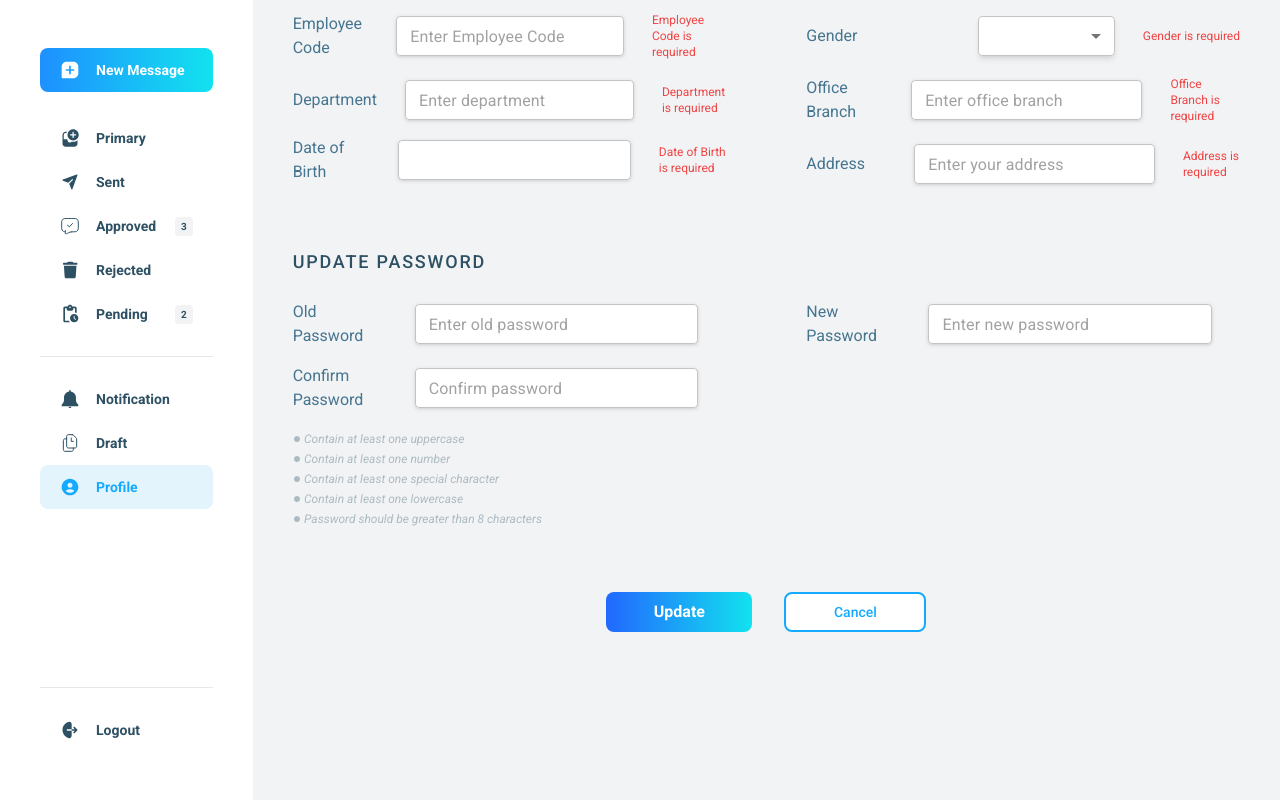
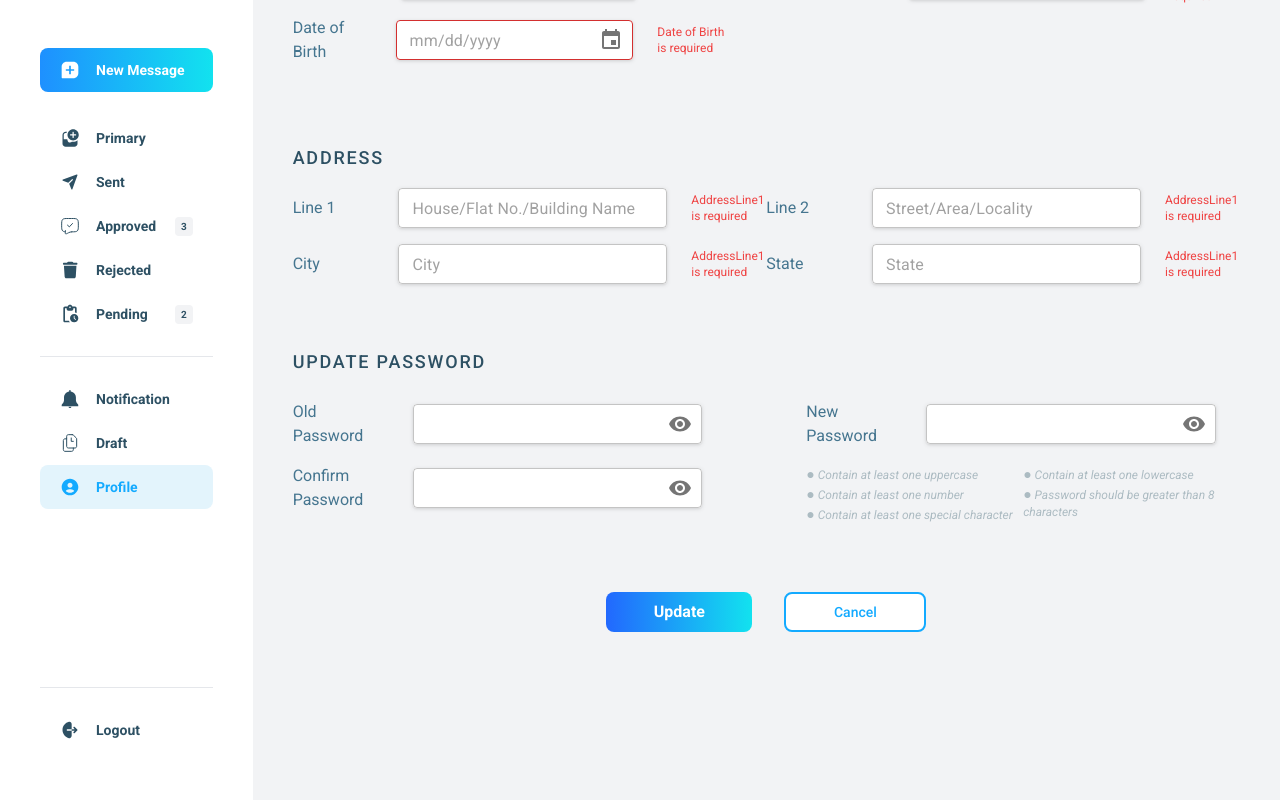
Before and after one commit to Coders-Royale/E-Daftar, a React (Create React App) app in the folder client/: page /1/profile in a window 1280 px wide. Both pictures are taken after a click on the button "Update". Built offline with nearby package versions, Linux system fonts and the light colour scheme.

Commit message:
Setup React Query

```diff
--- a/client/package.json
+++ b/client/package.json
@@ -12,6 +12,9 @@
     "@fortawesome/react-fontawesome": "^0.2.0",
     "@mui/icons-material": "^5.8.4",
     "@mui/material": "^5.9.0",
+    "@mui/x-date-pickers": "^5.0.0-beta.2",
+    "@tanstack/react-query": "^4.0.10",
+    "@tanstack/react-query-devtools": "^4.0.10",
     "@testing-library/jest-dom": "^5.16.4",
     "@testing-library/react": "^13.3.0",
     "@testing-library/user-event": "^13.5.0",
@@ -21,11 +24,12 @@
     "@types/react-dom": "^18.0.6",
     "babel-plugin-macros": "^3.1.0",
     "chart.js": "^3.8.0",
+    "date-fns": "^2.29.1",
+    "moment": "^2.29.4",
     "react": "^18.2.0",
     "react-chartjs-2": "^4.3.1",
     "react-compare-slider": "^2.2.0",
     "react-dom": "^18.2.0",
-    "react-query": "^3.39.2",
     "react-router-dom": "^6.3.0",
     "react-scripts": "5.0.1",
     "svgo": "^2.8.0",
--- a/client/src/App.tsx
+++ b/client/src/App.tsx
@@ -1,6 +1,7 @@
 import { useState } from "react";
 import { Routes, Route } from "react-router-dom";
-import { QueryClient, QueryClientProvider } from "react-query";
+import { QueryClient, QueryClientProvider } from "@tanstack/react-query";
+import { ReactQueryDevtools } from "@tanstack/react-query-devtools";
 import Homepage from "./pages/Homepage";
 import SignIn from "./pages/registration/SignIn";
 import ForgotPassword from "./pages/registration/ForgotPassword";
@@ -64,6 +65,7 @@ const App: React.FC = () => {
             element={<Sent selected={selected} setSelected={setSelected} />}
           />
         </Routes>
+        <ReactQueryDevtools initialIsOpen={false} />
       </QueryClientProvider>
     </div>
   );
--- a/client/src/pages/user/Profile.tsx
+++ b/client/src/pages/user/Profile.tsx
@@ -6,6 +6,19 @@ import KeyboardTabIcon from "@mui/icons-material/KeyboardTab";
 import Dp from "../../images/profile_page_dp.png";
 import MenuItem from "@mui/material/MenuItem";
 import FormControl from "@mui/material/FormControl";
+import Box from "@mui/material/Box";
+import IconButton from "@mui/material/IconButton";
+import Input from "@mui/material/Input";
+import FilledInput from "@mui/material/FilledInput";
+import OutlinedInput from "@mui/material/OutlinedInput";
+import InputLabel from "@mui/material/InputLabel";
+import InputAdornment from "@mui/material/InputAdornment";
+import FormHelperText from "@mui/material/FormHelperText";
+import Visibility from "@mui/icons-material/Visibility";
+import VisibilityOff from "@mui/icons-material/VisibilityOff";
+import { AdapterDateFns } from "@mui/x-date-pickers/AdapterDateFns";
+import { LocalizationProvider } from "@mui/x-date-pickers/LocalizationProvider";
+import { DesktopDatePicker } from "@mui/x-date-pickers/DesktopDatePicker";
 import Select, { SelectChangeEvent } from "@mui/material/Select";
 
 interface Props {
@@ -22,10 +35,12 @@ const Profile = ({ selected, setSelected }: Props) => {
   const [emailId, setEmailId] = useState<string>("");
   const [employeeCode, setEmployeeCode] = useState<string>("");
   const [department, setDepartment] = useState<string>("");
-  const [dob, setDob] = useState<string>("");
+  const [dob, setDob] = useState<Date | string | null>("");
   const [mobileNo, setMobileNo] = useState<string>("");
   const [officeBranch, setOfficeBranch] = useState<string>("");
-  const [address, setAddress] = useState<string>("");
+  const [addressLine1, setAddressLine1] = useState<string>("");
+  const [addressLine2, setAddressLine2] = useState<string>("");
+  const [addressLine3, setAddressLine3] = useState<string>("");
   const [gender, setGender] = useState<string>("");
 
   const [uppercase, setUppercase] = useState(false);
@@ -40,17 +55,13 @@ const Profile = ({ selected, setSelected }: Props) => {
   const [confirmPassword, setConfirmPassword] = useState("");
   const [showConfirmPassword, setShowConfirmPassword] = useState(false);
 
-  const handleChange = (event: SelectChangeEvent) => {
-    setGender(event.target.value as string);
-  };
-
   const clearInputs = () => {
     (document.getElementById("firstName") as HTMLInputElement)!.value = "";
     (document.getElementById("lastName") as HTMLInputElement)!.value = "";
     (document.getElementById("employeeCode") as HTMLInputElement)!.value = "";
     (document.getElementById("gender") as HTMLInputElement)!.value = "";
     (document.getElementById("dob") as HTMLInputElement)!.value = "";
-    (document.getElementById("address") as HTMLInputElement)!.value = "";
+    (document.getElementById("addressLine1") as HTMLInputElement)!.value = "";
     (document.getElementById("emailid") as HTMLInputElement)!.value = "";
     (document.getElementById("mobileno") as HTMLInputElement)!.value = "";
     (document.getElementById("department") as HTMLInputElement)!.value = "";
@@ -158,10 +169,10 @@ const Profile = ({ selected, setSelected }: Props) => {
       errLength++;
     }
 
-    if (address === "") {
+    if (addressLine1 === "") {
       setErrors((errors: Error[]) => [
         ...errors,
-        { type: "address", message: "Address is required" },
+        { type: "addressLine1", message: "AddressLine1 is required" },
       ]);
       errLength++;
     }
@@ -245,7 +256,7 @@ const Profile = ({ selected, setSelected }: Props) => {
 
           <div className="mt-6 grid grid-cols-2 gap-20">
             <div>
-              <div className="flex flex-row gap-7 items-center mb-4">
+              <div className="flex flex-row gap-6 items-center mb-4">
                 <h1 className="font-normal text-base text-gray-650 w-36">
                   First Name
                 </h1>
@@ -274,7 +285,7 @@ const Profile = ({ selected, setSelected }: Props) => {
                     : null}
                 </div>
               </div>
-              <div className="flex flex-row gap-7 items-center mb-4">
+              <div className="flex flex-row gap-6 items-center mb-4">
                 <h1 className="font-normal text-base text-gray-650 w-36">
                   Email ID
                 </h1>
@@ -282,6 +293,7 @@ const Profile = ({ selected, setSelected }: Props) => {
                 <div className="bg-white w-full rounded drop-shadow">
                   <TextField
                     id="filled-search"
+                    disabled
                     className="w-full flex-auto"
                     placeholder="Enter Email ID"
                     onChange={(e) => setEmailId(e.target.value)}
@@ -303,7 +315,7 @@ const Profile = ({ selected, setSelected }: Props) => {
                     : null}
                 </div>
               </div>
-              <div className="flex flex-row gap-7 items-center mb-4">
+              <div className="flex flex-row gap-6 items-center mb-4">
                 <h1 className="font-normal text-base text-gray-650 w-36">
                   Employee Code
                 </h1>
@@ -332,7 +344,7 @@ const Profile = ({ selected, setSelected }: Props) => {
                     : null}
                 </div>
               </div>
-              <div className="flex flex-row gap-7 items-center mb-4">
+              <div className="flex flex-row gap-6 items-center mb-4">
                 <h1 className="font-normal text-base text-gray-650 w-36">
                   Department
                 </h1>
@@ -361,20 +373,26 @@ const Profile = ({ selected, setSelected }: Props) => {
                     : null}
                 </div>
               </div>
-              <div className="flex flex-row gap-7 items-center mb-4">
+              <div className="flex flex-row gap-6 items-center mb-4">
                 <h1 className="font-normal text-base text-gray-650 w-36">
                   Date of Birth
                 </h1>
 
-                <div className="bg-white w-full  rounded drop-shadow">
+                <div className="bg-white w-full rounded drop-shadow">
+                  <LocalizationProvider dateAdapter={AdapterDateFns}>
+                    <DesktopDatePicker
+                      inputFormat="MM/dd/yyyy"
+                      value={dob}
+                      onChange={(date) => setDob(date)}
+                      renderInput={(params) => (
                         <TextField
-                    id="filled-search"
-                    className="w-full flex-auto"
-                    placeholder=""
-                    onChange={(e) => setDob(e.target.value)}
-                    variant="outlined"
+                          {...params}
+                          className="w-full"
                           size="small"
                         />
+                      )}
+                    />
+                  </LocalizationProvider>
                 </div>
                 <div className="mt-1 mb-1 text-left">
                   {errors.length > 0
@@ -393,7 +411,7 @@ const Profile = ({ selected, setSelected }: Props) => {
             </div>
 
             <div>
-              <div className="flex flex-row gap-7 items-center mb-4">
+              <div className="flex flex-row gap-6 items-center mb-4">
                 <h1 className="font-normal text-base text-gray-650 w-36">
                   Last Name
                 </h1>
@@ -422,7 +440,7 @@ const Profile = ({ selected, setSelected }: Props) => {
                     : null}
                 </div>
               </div>
-              <div className="flex flex-row gap-7 items-center mb-4">
+              <div className="flex flex-row gap-6 items-center mb-4">
                 <h1 className="font-normal text-base text-gray-650 w-36">
                   Mobile Number
                 </h1>
@@ -451,23 +469,26 @@ const Profile = ({ selected, setSelected }: Props) => {
                     : null}
                 </div>
               </div>
-              <div className="flex flex-row gap-7 items-center mb-4">
+              <div className="flex flex-row gap-6 items-center mb-4">
                 <h1 className="font-normal text-base text-gray-650 w-36">
                   Gender
                 </h1>
-                <div className="bg-white shadow-md rounded flex-auto">
+                <div className="bg-white w-full shadow-md rounded flex-auto">
                   <FormControl fullWidth>
                     <Select
-                      labelId="label-gender"
                       id="gender"
                       value={gender}
-                      onChange={handleChange}
+                      onChange={(e) => setGender(e.target.value)}
+                      displayEmpty
                       size="small"
-                      className=""
+                      className="w-full"
                     >
+                      <MenuItem value="">
+                        <em>Select</em>
+                      </MenuItem>
                       <MenuItem value="Male">Male</MenuItem>
                       <MenuItem value="Female">Female</MenuItem>
-                      <MenuItem value="Transgender">Transgender</MenuItem>
+                      <MenuItem value="Other">Other</MenuItem>
                     </Select>
                   </FormControl>
                 </div>
@@ -485,7 +506,7 @@ const Profile = ({ selected, setSelected }: Props) => {
                     : null}
                 </div>
               </div>
-              <div className="flex flex-row gap-7 items-center mb-4">
+              <div className="flex flex-row gap-6 items-center mb-4">
                 <h1 className="font-normal text-base text-gray-650 w-36">
                   Office Branch
                 </h1>
@@ -514,17 +535,25 @@ const Profile = ({ selected, setSelected }: Props) => {
                     : null}
                 </div>
               </div>
-              <div className="flex flex-row gap-7 items-center mb-4">
+            </div>
+          </div>
+        </div>
+
+        <div className="mt-16">
+          <h1 className="mt-12 mb-4 text-lg font-medium tracking-widest text-gray-750">
+            ADDRESS
+          </h1>
+          <div className="flex flex-row">
+            <div className="flex flex-row gap-6 w-1/2 items-center mb-4">
               <h1 className="font-normal text-base text-gray-650 w-36">
-                  Address
+                Line 1
               </h1>
-
-                <div className="bg-white w-full  rounded drop-shadow">
+              <div className="bg-white w-full rounded drop-shadow">
                 <TextField
                   id="filled-search"
                   className="w-full flex-auto"
-                    placeholder="Enter your address"
-                    onChange={(e) => setAddress(e.target.value)}
+                  placeholder="House/Flat No./Building Name"
+                  onChange={(e) => setAddressLine1(e.target.value)}
                   variant="outlined"
                   size="small"
                 />
@@ -532,7 +561,94 @@ const Profile = ({ selected, setSelected }: Props) => {
               <div className="mt-1 mb-1 text-left">
                 {errors.length > 0
                   ? errors.map((item, index) => {
-                        if (item.type === "address") {
+                      if (item.type === "addressLine1") {
+                        return (
+                          <p className="text-red-500 text-xs" key={index}>
+                            {item.message}
+                          </p>
+                        );
+                      }
+                    })
+                  : null}
+              </div>
+            </div>
+            <div className="flex flex-row gap-6 w-1/2 items-center mb-4">
+              <h1 className="font-normal text-base text-gray-650 w-36">
+                Line 2
+              </h1>
+
+              <div className="bg-white w-full rounded drop-shadow">
+                <TextField
+                  id="filled-search"
+                  className="w-full flex-auto"
+                  placeholder="Street/Area/Locality"
+                  onChange={(e) => setAddressLine1(e.target.value)}
+                  variant="outlined"
+                  size="small"
+                />
+              </div>
+              <div className="mt-1 mb-1 text-left">
+                {errors.length > 0
+                  ? errors.map((item, index) => {
+                      if (item.type === "addressLine1") {
+                        return (
+                          <p className="text-red-500 text-xs" key={index}>
+                            {item.message}
+                          </p>
+                        );
+                      }
+                    })
+                  : null}
+              </div>
+            </div>
+          </div>
+          <div className="flex flex-row">
+            <div className="flex flex-row gap-6 items-center w-1/2 mb-4">
+              <h1 className="font-normal text-base text-gray-650 w-36">City</h1>
+
+              <div className="bg-white w-full rounded drop-shadow">
+                <TextField
+                  id="filled-search"
+                  className="w-full flex-auto"
+                  placeholder="City"
+                  onChange={(e) => setAddressLine1(e.target.value)}
+                  variant="outlined"
+                  size="small"
+                />
+              </div>
+              <div className="mt-1 mb-1 text-left">
+                {errors.length > 0
+                  ? errors.map((item, index) => {
+                      if (item.type === "addressLine1") {
+                        return (
+                          <p className="text-red-500 text-xs" key={index}>
+                            {item.message}
+                          </p>
+                        );
+                      }
+                    })
+                  : null}
+              </div>
+            </div>
+            <div className="flex flex-row gap-6 items-center w-1/2 mb-4">
+              <h1 className="font-normal text-base text-gray-650 w-36">
+                State
+              </h1>
+
+              <div className="bg-white w-full rounded drop-shadow">
+                <TextField
+                  id="filled-search"
+                  className="w-full flex-auto"
+                  placeholder="State"
+                  onChange={(e) => setAddressLine1(e.target.value)}
+                  variant="outlined"
+                  size="small"
+                />
+              </div>
+              <div className="mt-1 mb-1 text-left">
+                {errors.length > 0
+                  ? errors.map((item, index) => {
+                      if (item.type === "addressLine1") {
                         return (
                           <p className="text-red-500 text-xs" key={index}>
                             {item.message}
@@ -545,7 +661,6 @@ const Profile = ({ selected, setSelected }: Props) => {
             </div>
           </div>
         </div>
-        </div>
 
         <div className="mt-12">
           <h1 className="mt-12 mb-4 text-lg font-medium tracking-widest text-gray-750">
@@ -554,20 +669,38 @@ const Profile = ({ selected, setSelected }: Props) => {
 
           <div className="mt-6 grid grid-cols-2 gap-20">
             <div>
-              <div className="flex flex-row gap-7 items-center mb-4">
+              <div className="flex flex-row gap-6 items-center mb-4">
                 <h1 className="font-normal text-base text-gray-650 w-36">
                   Old Password
                 </h1>
 
-                <div className="bg-white w-full  rounded drop-shadow">
-                  <TextField
-                    id="filled-search"
-                    className="w-full flex-auto"
-                    placeholder="Enter old password"
+                <div className="bg-white w-full rounded drop-shadow">
+                  <FormControl variant="outlined" className="w-full">
+                    <OutlinedInput
+                      id="outlined-adornment-password"
+                      type={showOldPassword ? "text" : "password"}
+                      value={oldPassword}
                       onChange={(e) => setOldPassword(e.target.value)}
-                    variant="outlined"
                       size="small"
+                      className="w-full"
+                      endAdornment={
+                        <InputAdornment position="end">
+                          <IconButton
+                            aria-label="toggle password visibility"
+                            onClick={() => setShowOldPassword(!showOldPassword)}
+                            onMouseDown={(e) => e.preventDefault()}
+                            edge="end"
+                          >
+                            {showOldPassword ? (
+                              <VisibilityOff />
+                            ) : (
+                              <Visibility />
+                            )}
+                          </IconButton>
+                        </InputAdornment>
+                      }
                     />
+                  </FormControl>
                 </div>
                 <div className="mt-1 mb-1 text-left">
                   {errors.length > 0
@@ -583,20 +716,40 @@ const Profile = ({ selected, setSelected }: Props) => {
                     : null}
                 </div>
               </div>
-              <div className="flex flex-row gap-7 items-center mb-4">
+              <div className="flex flex-row gap-6 items-center mb-4">
                 <h1 className="font-normal text-base text-gray-650 w-36">
                   Confirm Password
                 </h1>
 
                 <div className="bg-white w-full  rounded drop-shadow">
-                  <TextField
-                    id="filled-search"
-                    className="w-full flex-auto"
-                    placeholder="Confirm password"
+                  <FormControl variant="outlined" className="w-full">
+                    <OutlinedInput
+                      id="outlined-adornment-password"
+                      type={showConfirmPassword ? "text" : "password"}
+                      value={confirmPassword}
                       onChange={(e) => setConfirmPassword(e.target.value)}
-                    variant="outlined"
                       size="small"
+                      className="w-full"
+                      endAdornment={
+                        <InputAdornment position="end">
+                          <IconButton
+                            aria-label="toggle password visibility"
+                            onClick={() =>
+                              setShowConfirmPassword(!showConfirmPassword)
+                            }
+                            onMouseDown={(e) => e.preventDefault()}
+                            edge="end"
+                          >
+                            {showConfirmPassword ? (
+                              <VisibilityOff />
+                            ) : (
+                              <Visibility />
+                            )}
+                          </IconButton>
+                        </InputAdornment>
+                      }
                     />
+                  </FormControl>
                 </div>
                 <div className="mt-1 mb-1 text-left">
                   {errors.length > 0
@@ -615,20 +768,38 @@ const Profile = ({ selected, setSelected }: Props) => {
             </div>
 
             <div>
-              <div className="flex flex-row gap-7 items-center mb-4">
+              <div className="flex flex-row gap-6 items-center mb-4">
                 <h1 className="font-normal text-base text-gray-650 w-36">
                   New Password
                 </h1>
 
                 <div className="bg-white w-full  rounded drop-shadow">
-                  <TextField
-                    id="filled-search"
-                    className="w-full flex-auto"
-                    placeholder="Enter new password"
+                  <FormControl variant="outlined" className="w-full">
+                    <OutlinedInput
+                      id="outlined-adornment-password"
+                      type={showNewPassword ? "text" : "password"}
+                      value={newPassword}
                       onChange={(e) => setNewPassword(e.target.value)}
-                    variant="outlined"
                       size="small"
+                      className="w-full"
+                      endAdornment={
+                        <InputAdornment position="end">
+                          <IconButton
+                            aria-label="toggle password visibility"
+                            onClick={() => setShowNewPassword(!showNewPassword)}
+                            onMouseDown={(e) => e.preventDefault()}
+                            edge="end"
+                          >
+                            {showNewPassword ? (
+                              <VisibilityOff />
+                            ) : (
+                              <Visibility />
+                            )}
+                          </IconButton>
+                        </InputAdornment>
+                      }
                     />
+                  </FormControl>
                 </div>
                 <div className="mt-1 mb-1 text-left">
                   {errors.length > 0
@@ -644,17 +815,15 @@ const Profile = ({ selected, setSelected }: Props) => {
                     : null}
                 </div>
               </div>
-            </div>
-          </div>
-
-          <div className="">
+              <div className="flex">
+                <div className="w-1/2">
                   <p
                     className={`text-xs italic font-normal ${
                       uppercase ? "text-blue-150" : "text-gray-450"
                     }`}
                   >
-              <span className="text-sm">&#9679;</span> Contain at least one
-              uppercase
+                    <span className="text-sm">&#9679;</span> Contain at least
+                    one uppercase
                   </p>
 
                   <p
@@ -662,8 +831,8 @@ const Profile = ({ selected, setSelected }: Props) => {
                       number ? "text-blue-150" : "text-gray-450"
                     }`}
                   >
-              <span className="text-sm">&#9679;</span> Contain at least one
-              number
+                    <span className="text-sm">&#9679;</span> Contain at least
+                    one number
                   </p>
 
                   <p
@@ -671,17 +840,18 @@ const Profile = ({ selected, setSelected }: Props) => {
                       special ? "text-blue-150" : "text-gray-450"
                     }`}
                   >
-              <span className="text-sm">&#9679;</span> Contain at least one
-              special character
+                    <span className="text-sm">&#9679;</span> Contain at least
+                    one special character
                   </p>
-
+                </div>
+                <div className="w-1/2">
                   <p
                     className={`text-xs italic font-normal ${
                       lowercase ? "text-blue-150" : "text-gray-450"
                     }`}
                   >
-              <span className="text-sm">&#9679;</span> Contain at least one
-              lowercase
+                    <span className="text-sm">&#9679;</span> Contain at least
+                    one lowercase
                   </p>
 
                   <p
@@ -692,6 +862,9 @@ const Profile = ({ selected, setSelected }: Props) => {
                     <span className="text-sm">&#9679;</span> Password should be
                     greater than 8 characters
                   </p>
+                </div>
+              </div>
+            </div>
           </div>
         </div>
 
```
Lines whose indentation alone changed are shown as unchanged.
